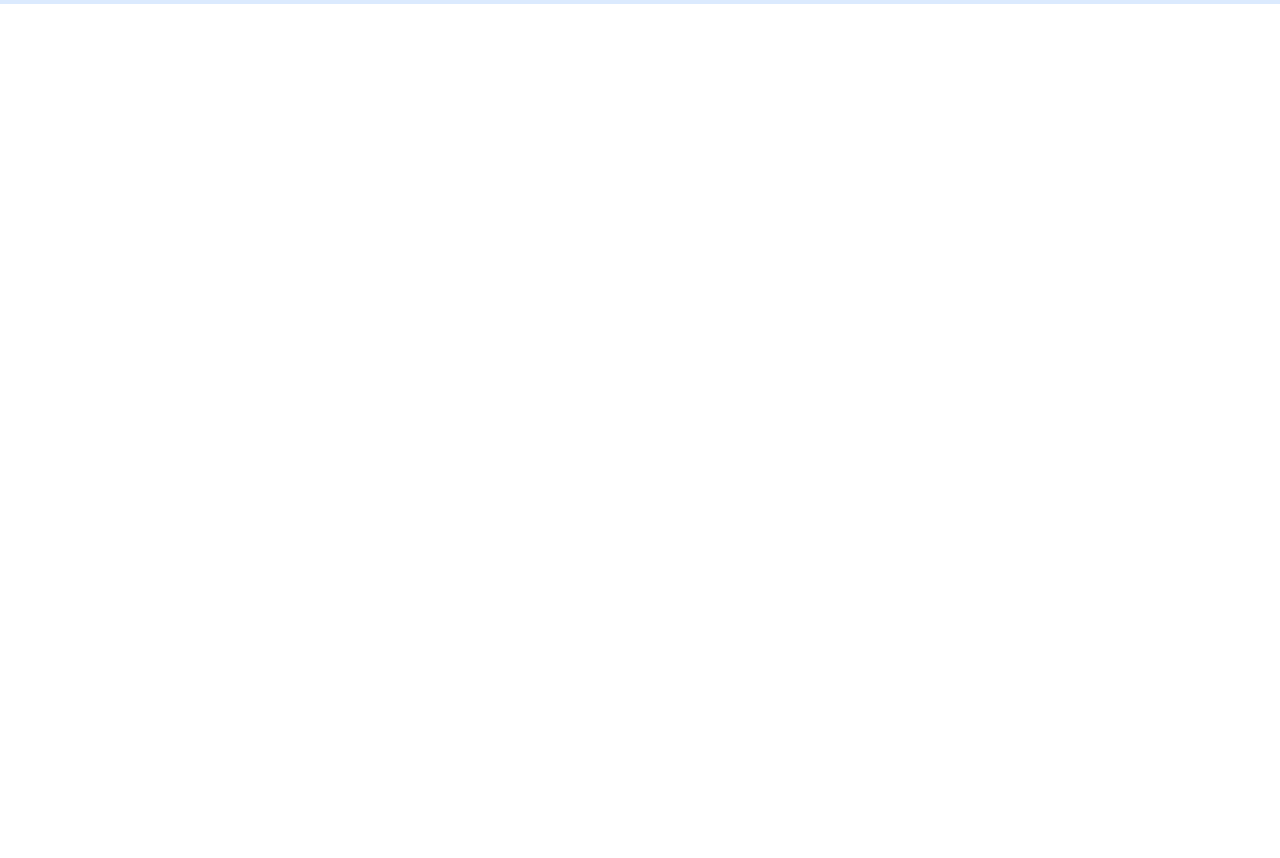
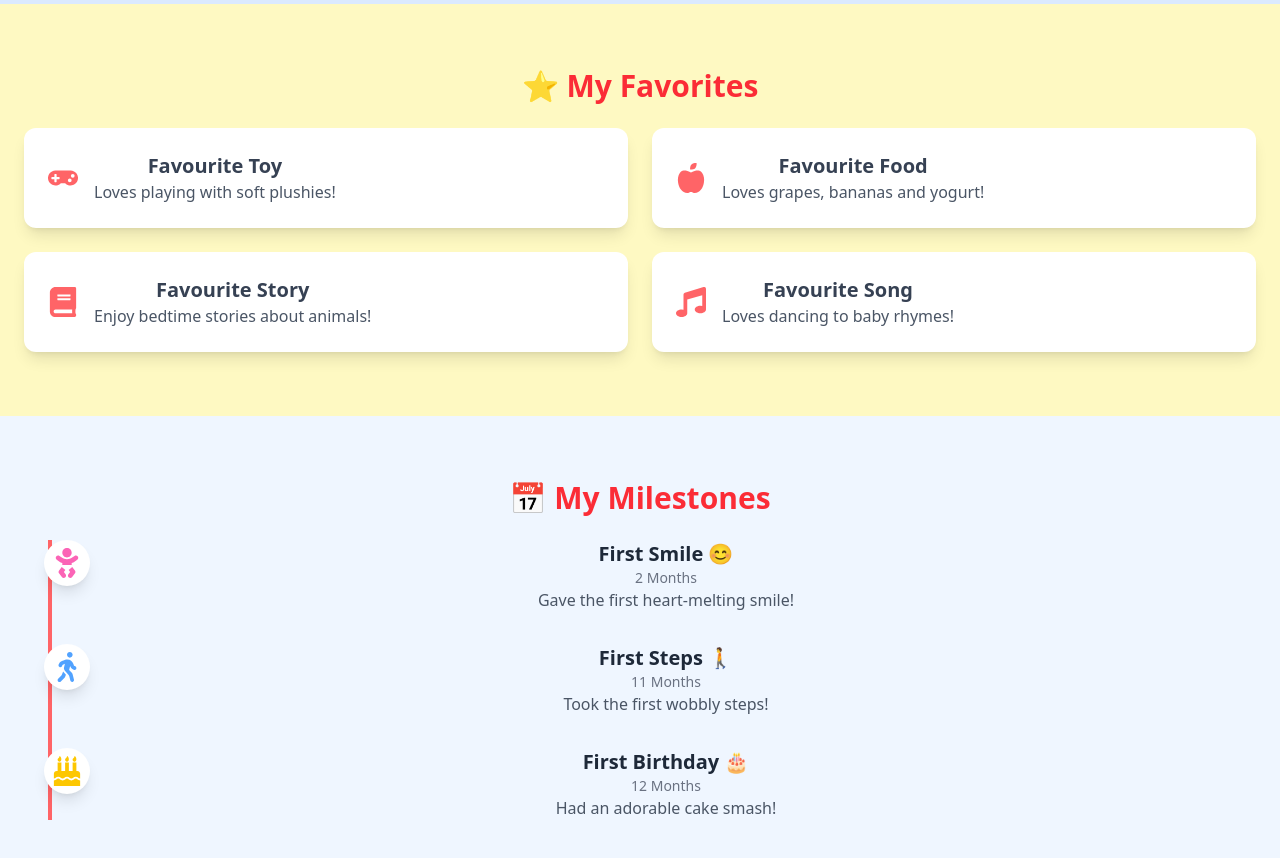
Before and after one commit to Raushan022/portfolio-shourya, a React (Vite) app: page / in a window 1280 px wide. Shown: the part 2060-2918 px from the top of the page. Before the commit the page ends 2064 px from the top, so only its background shows below. Built offline with nearby package versions, Linux system fonts and the light colour scheme.

Commit message:
added milestones

```diff
--- a/src/App.jsx
+++ b/src/App.jsx
@@ -1,7 +1,9 @@
 import "./App.css";
 import AboutMe from "./components/AboutMe";
+import Favourites from "./components/Favourites";
 import Gallery from "./components/Gallery";
 import HeroSection from "./components/HeroSection";
+import Milestones from "./components/Milestones ";
 import Navbar from "./components/navbar";
 
 function App() {
@@ -11,6 +13,8 @@ function App() {
       <HeroSection />
       <AboutMe />
       <Gallery />
+      <Favourites />
+      <Milestones />
     </>
   );
 }
--- /dev/null
+++ b/src/components/Milestones .jsx
@@ -0,0 +1,53 @@
+import React from "react";
+import { FaBaby, FaWalking, FaBirthdayCake, FaSmile } from "react-icons/fa";
+
+const mileStones = [
+  {
+    icon: <FaBaby className="text-pink-400 text-3xl" />,
+    title: "First Smile 😊",
+    date: "2 Months",
+    description: "Gave the first heart-melting smile!",
+  },
+  {
+    icon: <FaWalking className="text-blue-400 text-3xl" />,
+    title: "First Steps 🚶",
+    date: "11 Months",
+    description: "Took the first wobbly steps!",
+  },
+  {
+    icon: <FaBirthdayCake className="text-yellow-400 text-3xl" />,
+    title: "First Birthday 🎂",
+    date: "12 Months",
+    description: "Had an adorable cake smash!",
+  },
+];
+
+const Milestones = () => {
+  return (
+    <section id="milestone" className="py-16 px-6 bg-blue-50 text-gray-700">
+      <div className="container mx-auto text-center">
+        <h2 className="text-3xl font-bold text-red-500 mb-6">
+          📅 My Milestones
+        </h2>
+
+        {/* Timeline Layout */}
+        <div className="relative border-l-4 border-red-400 ml-6">
+          {mileStones.map((milestone, index) => (
+            <div key={index} className="mb-8 ml-6 relative">
+              <div className="absolute -left-8 top-0 bg-white shadow-lg rounded-full p-2">
+                {milestone.icon}
+              </div>
+              <h3 className="text-xl font-semibold text-gray-800">
+                {milestone.title}
+              </h3>
+              <p className="text-gray-500 text-sm">{milestone.date}</p>
+              <p className="text-gray-600">{milestone.description}</p>
+            </div>
+          ))}
+        </div>
+      </div>
+    </section>
+  );
+};
+
+export default Milestones;
```
